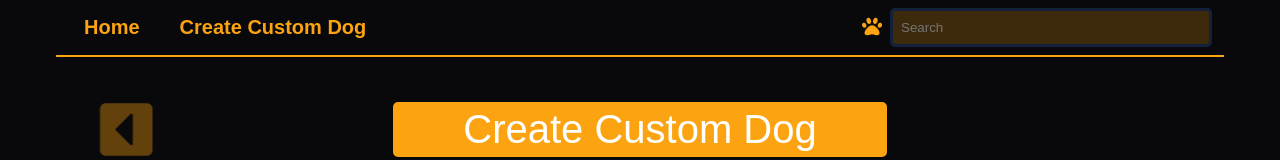
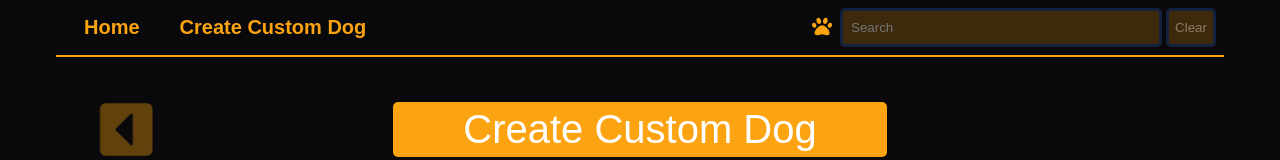
Before and after one commit to pablogomila/PI-Dogs-FT14a, a React (Create React App) app in the folder client/: page /create in a window 1280 px wide. Shown: the top 160 px of the page. Built offline with nearby package versions, Linux system fonts and the light colour scheme; no server answers.

Commit message:
added clear button on searchbar

```diff
--- a/client/src/components/paginate/Pagination.js
+++ b/client/src/components/paginate/Pagination.js
@@ -10,10 +10,10 @@ const Pagination = ({ breedsPerPage, totalBreeds, onChangePage }) => {
   return (
     <nav>
       <ul className={style.pagination}>
-        {pageNumber.map((sel) => (
-          <ul key={sel} className={style.li}>
+        {pageNumber.map((num) => (
+          <ul key={num} className={style.li}>
               <a href="" onclick={(num) => onChangePage(num)} className={style.pagenumber}>
-                  {sel}
+                  {num}
               </a>
           </ul>
         ))}
--- a/client/src/components/searchBar/SearchBar.js
+++ b/client/src/components/searchBar/SearchBar.js
@@ -19,6 +19,12 @@ function SearchBar({ input, setInput }) {
             onChange={(e) => setInput(e.target.value)}
             className={style.input}
           ></input>
+          <button
+            className={style.button}
+            onClick={() => (window.location.href = '/home')}
+          >
+            Clear
+          </button>
         </div>
       </form>
     </div>
--- a/client/src/components/searchBar/searchbar.module.css
+++ b/client/src/components/searchBar/searchbar.module.css
@@ -13,7 +13,7 @@
   background-color: #fca21136;
   border-radius: 5px;
   margin-right: 4px;
-  border: 3px solid #14213D;
+  border: 3px solid #14213d;
   outline: none;
 }
 
@@ -22,17 +22,17 @@
   padding: 8px;
   background-color: #fca21136;
   border-radius: 5px;
-  border: 3px solid #FCA311;
+  border: 3px solid #fca311;
   outline: none;
 }
 
 .input:focus {
-  border: 3px solid #FCA311;
+  border: 3px solid #fca311;
   background-color: #fca211;
 }
 
 .search {
-  color: #FCA311;
+  color: #fca311;
   font-size: 20px;
   padding: 8px;
 }
@@ -40,3 +40,16 @@
 .searchBarContainer {
   display: flex;
 }
+
+.button {
+  border: 3px solid #14213d;
+  color: #ffffff65;
+  background-color: #fca21136;
+  border-radius: 5px;
+  width: 50px;
+}
+
+.button:hover {
+  color: #14213d;
+  background-color: #fca211;
+}
```
